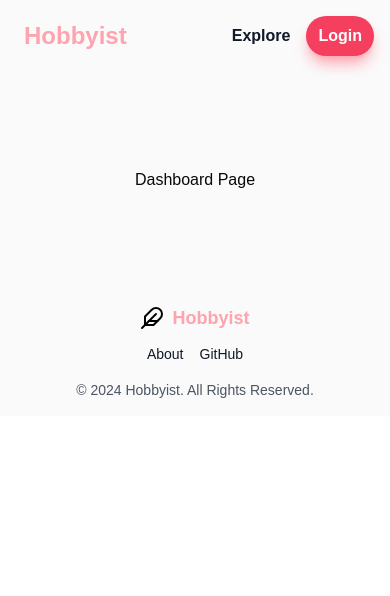
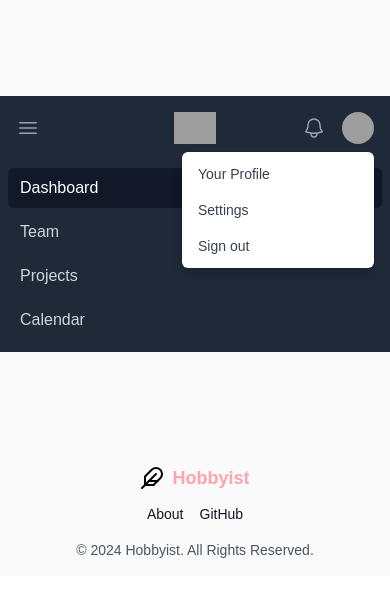
Before and after one commit to pllealfunes/nextjs-hobbyist, a Next.js app: page /dashboard in a window 390 px wide. Shown: the top 596 px of the page. Built offline with nearby package versions, Linux system fonts and the light colour scheme; grey boxes are pictures that could not be loaded.

Commit message:
started working on dashboard nav

```diff
--- a/src/app/dashboard/page.tsx
+++ b/src/app/dashboard/page.tsx
@@ -1,13 +1,173 @@
-import Nav from "@/ui/components/nav";
 import Footer from "@/ui/components/footer";
+import Image from "next/image";
+import Link from "next/link";
 
 export default function Dashboard() {
+  const navigation = [
+    { name: "Dashboard", href: "#", current: true },
+    { name: "Team", href: "#", current: false },
+    { name: "Projects", href: "#", current: false },
+    { name: "Calendar", href: "#", current: false },
+  ];
+
+  function classNames(
+    ...classes: (string | undefined | null | boolean)[]
+  ): string {
+    return classes.filter(Boolean).join(" ");
+  }
+
   return (
     <>
-      <Nav />
       <section className="bg-zinc-50 py-24 sm:py-32 flex justify-center">
-        <h1>Dashboard Page</h1>
+        <div className="bg-gray-800 w-full">
+          <div className="mx-auto max-w-7xl px-2 sm:px-6 lg:px-8">
+            <div className="relative flex h-16 items-center justify-between">
+              <div className="absolute inset-y-0 left-0 flex items-center sm:hidden">
+                {/* Mobile menu button */}
+                <button className="group relative inline-flex items-center justify-center rounded-md p-2 text-gray-400 hover:bg-gray-700 hover:text-white focus:outline-none focus:ring-2 focus:ring-inset focus:ring-white">
+                  <span className="sr-only">Open main menu</span>
+                  <svg
+                    xmlns="http://www.w3.org/2000/svg"
+                    fill="none"
+                    viewBox="0 0 24 24"
+                    stroke-width="1.5"
+                    stroke="currentColor"
+                    className="block size-6 group-data-[open]:hidden"
+                  >
+                    <path
+                      stroke-linecap="round"
+                      stroke-linejoin="round"
+                      d="M3.75 6.75h16.5M3.75 12h16.5m-16.5 5.25h16.5"
+                    />
+                  </svg>
+
+                  <svg
+                    xmlns="http://www.w3.org/2000/svg"
+                    fill="none"
+                    viewBox="0 0 24 24"
+                    strokeWidth={1.5}
+                    stroke="currentColor"
+                    className="hidden size-6 group-data-[open]:block"
+                  >
+                    <path
+                      strokeLinecap="round"
+                      strokeLinejoin="round"
+                      d="M6 18 18 6M6 6l12 12"
+                    />
+                  </svg>
+                </button>
+              </div>
+              <div className="flex flex-1 items-center justify-center sm:items-stretch sm:justify-start">
+                <div className="flex flex-shrink-0 items-center">
+                  <img
+                    alt="Your Company"
+                    src="https://tailwindui.com/plus/img/logos/mark.svg?color=indigo&shade=500"
+                    className="h-8 w-auto"
+                  />
+                </div>
+                <div className="hidden sm:ml-6 sm:block">
+                  <div className="flex space-x-4">
+                    {navigation.map((item) => (
+                      <a
+                        key={item.name}
+                        href={item.href}
+                        aria-current={item.current ? "page" : undefined}
+                        className={classNames(
+                          item.current
+                            ? "bg-gray-900 text-white"
+                            : "text-gray-300 hover:bg-gray-700 hover:text-white",
+                          "rounded-md px-3 py-2 text-sm font-medium"
+                        )}
+                      >
+                        {item.name}
+                      </a>
+                    ))}
+                  </div>
+                </div>
+              </div>
+              <div className="absolute inset-y-0 right-0 flex items-center pr-2 sm:static sm:inset-auto sm:ml-6 sm:pr-0">
+                <button
+                  type="button"
+                  className="relative rounded-full bg-gray-800 p-1 text-gray-400 hover:text-white focus:outline-none focus:ring-2 focus:ring-white focus:ring-offset-2 focus:ring-offset-gray-800"
+                >
+                  <span className="sr-only">View notifications</span>
+                  <svg
+                    xmlns="http://www.w3.org/2000/svg"
+                    fill="none"
+                    viewBox="0 0 24 24"
+                    strokeWidth="1.5"
+                    stroke="currentColor"
+                    className="size-6"
+                  >
+                    <path
+                      strokeLinecap="round"
+                      strokeLinejoin="round"
+                      d="M14.857 17.082a23.848 23.848 0 0 0 5.454-1.31A8.967 8.967 0 0 1 18 9.75V9A6 6 0 0 0 6 9v.75a8.967 8.967 0 0 1-2.312 6.022c1.733.64 3.56 1.085 5.455 1.31m5.714 0a24.255 24.255 0 0 1-5.714 0m5.714 0a3 3 0 1 1-5.714 0"
+                    />
+                  </svg>
+                </button>
+
+                {/* Profile dropdown */}
+                <div className="relative ml-3">
+                  <div>
+                    <button className="relative flex rounded-full bg-gray-800 text-sm focus:outline-none focus:ring-2 focus:ring-white focus:ring-offset-2 focus:ring-offset-gray-800">
+                      <span className="sr-only">Open user menu</span>
+                      <img
+                        alt="User avatar"
+                        src="https://images.unsplash.com/photo-1472099645785-5658abf4ff4e?ixlib=rb-1.2.1&ixid=eyJhcHBfaWQiOjEyMDd9&auto=format&fit=facearea&facepad=2&w=256&h=256&q=80"
+                        className="h-8 w-8 rounded-full"
+                      />
+                    </button>
+                  </div>
+
+                  <div className="absolute right-0 z-10 mt-2 w-48 origin-top-right rounded-md bg-white py-1 shadow-lg ring-1 ring-black ring-opacity-5 transition focus:outline-none">
+                    <a
+                      href="#"
+                      className="block px-4 py-2 text-sm text-gray-700 hover:bg-gray-100"
+                    >
+                      Your Profile
+                    </a>
+                    <a
+                      href="#"
+                      className="block px-4 py-2 text-sm text-gray-700 hover:bg-gray-100"
+                    >
+                      Settings
+                    </a>
+                    <a
+                      href="#"
+                      className="block px-4 py-2 text-sm text-gray-700 hover:bg-gray-100"
+                    >
+                      Sign out
+                    </a>
+                  </div>
+                </div>
+              </div>
+            </div>
+          </div>
+
+          {/* Mobile menu */}
+          <div className="sm:hidden">
+            <div className="space-y-1 px-2 pb-3 pt-2">
+              {navigation.map((item) => (
+                <a
+                  key={item.name}
+                  href={item.href}
+                  aria-current={item.current ? "page" : undefined}
+                  className={classNames(
+                    item.current
+                      ? "bg-gray-900 text-white"
+                      : "text-gray-300 hover:bg-gray-700 hover:text-white",
+                    "block rounded-md px-3 py-2 text-base font-medium"
+                  )}
+                >
+                  {item.name}
+                </a>
+              ))}
+            </div>
+          </div>
+        </div>
       </section>
+
       <Footer />
     </>
   );
```
